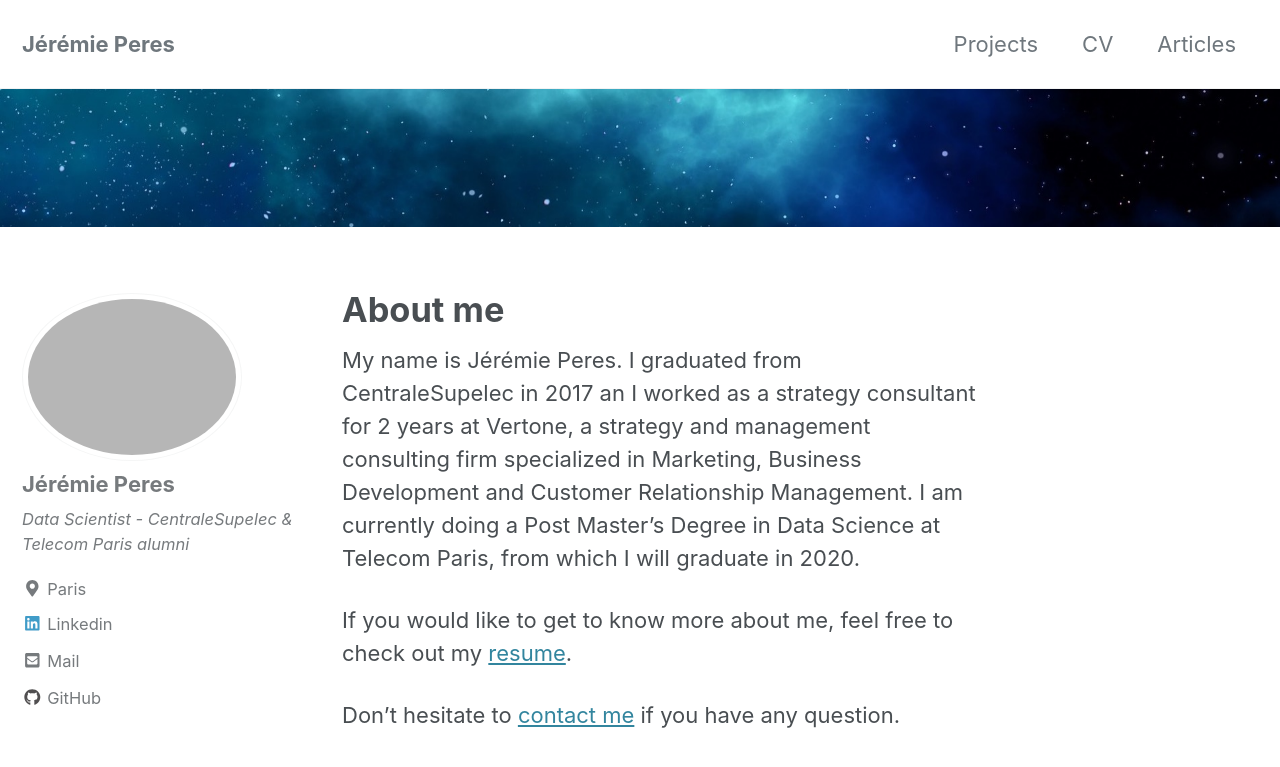
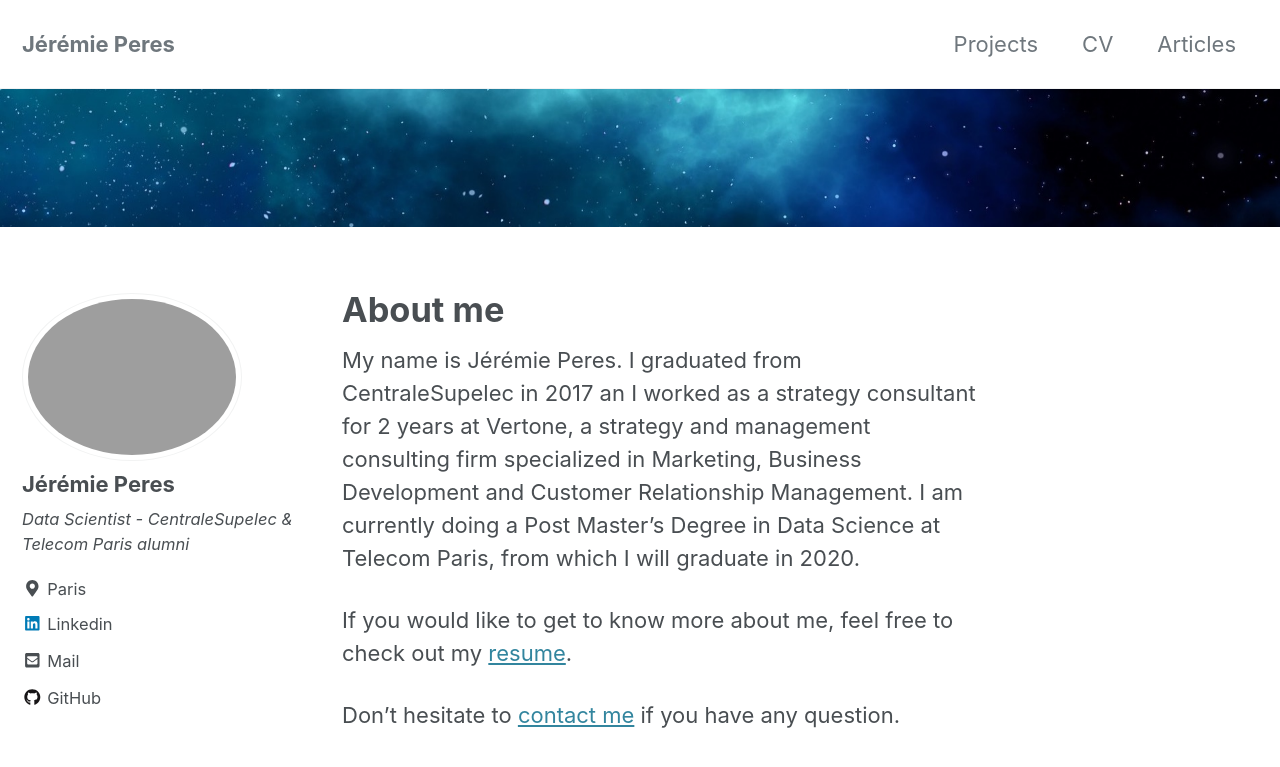
Before and after one commit to jeremieperes/jeremieperes.github.io, a Jekyll site: the page built from index.md, in a window 1280 px wide and 900 px high. Shown: the top 767 px of the window. Built offline with Jekyll 4.4.1, drawn with Linux system fonts in a browser that asks for light colours; cached includes are drawn as plain includes; our own code applies the rules of GitHub Pages for plain Markdown files.

Commit message:
Update css

```diff
--- a/_sass/minimal-mistakes/_sidebar.scss
+++ b/_sass/minimal-mistakes/_sidebar.scss
@@ -19,13 +19,9 @@
   @include breakpoint($large) {
     float: left;
     width: calc(#{$right-sidebar-width-narrow} - 1em);
-    opacity: 0.75;
+    opacity: 1;
     -webkit-transition: opacity 0.2s ease-in-out;
     transition: opacity 0.2s ease-in-out;
-
-    &:hover {
-      opacity: 1;
-    }
 
     &.sticky {
       overflow-y: auto;
```
